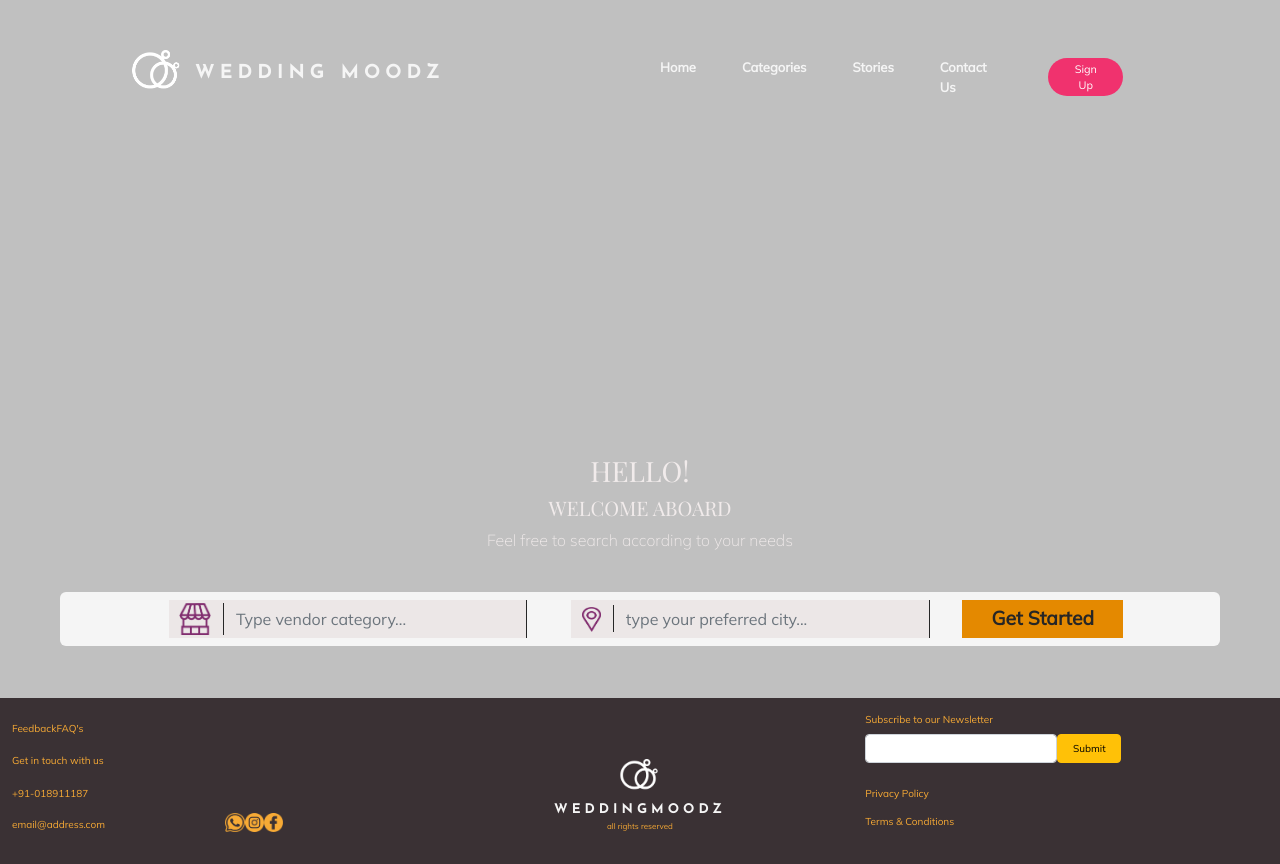
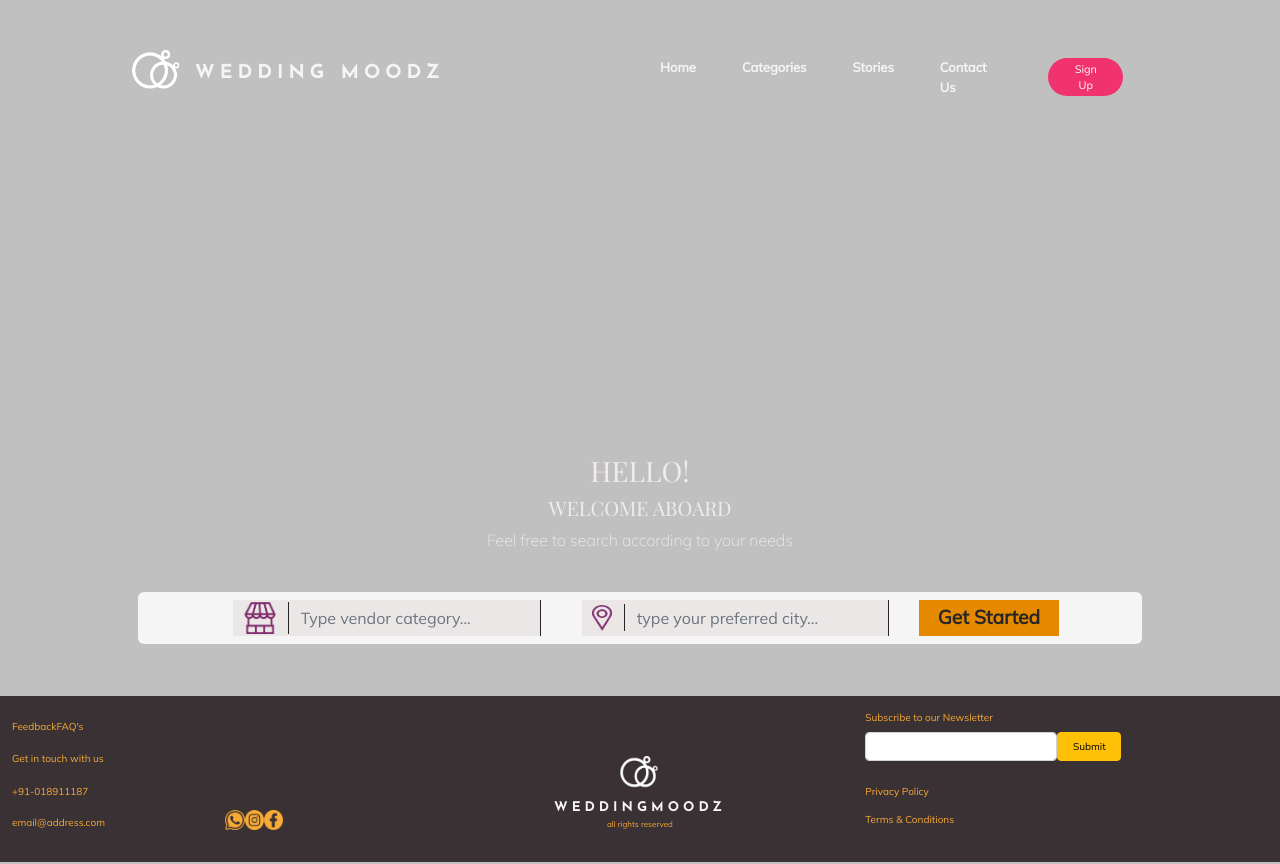
Before and after one commit to harshswamis/amakein-wedding-moodz, a React (Create React App) app: page / in a window 1280 px wide. Built offline with nearby package versions, Linux system fonts and the light colour scheme.

Commit message:
reupload the app_19102020

```diff
--- a/src/Components/Pages/Home.css
+++ b/src/Components/Pages/Home.css
@@ -27,12 +27,14 @@
   .search_row {
     background-color: whitesmoke;
     border-radius: 6px;
+    margin-right: 10%;
+    margin-left: 10%;
   }
 
   .homepage_searchbox {
-    width: 28vw;
+    width: 24vw;
     background-color: rgb(236, 231, 231);
-    padding: 0.1vw 0.8vw;
+    padding: 0vw 0.8vw;
     border: thick;
     border-color: teal;
     border-right-style: solid;
@@ -64,7 +66,7 @@
 }
 
 .get_started_button {
-  padding: 2px 25px;
+  padding: 2px 12px;
   font-size: small;
   background-color: #e48900;
   border-color: #e48900;
@@ -72,7 +74,7 @@
 }
 
 .get_started_button:hover {
- padding: 2px 25px;
+ padding: 2px 12px;
  font-size: small;
  background-color: #e48900;
  border-color: #e48900;
--- a/src/Components/Pages/Home.jsx
+++ b/src/Components/Pages/Home.jsx
@@ -27,9 +27,9 @@
 </section>
 <section>
   <div className="container-fluid">
-    <div className="row search_row mx-5 mb-5">
+    <div className="row search_row mb-5">
       <div className="col-1"></div>
-      <div className="col-10 searchbox_row">
+      <div className="col-10">
           <div className="row my-2">
             <div className="col-5">
                 <div className="d-flex align-items-center homepage_searchbox">
```
Also changed, not shown: 1 other file (tests, documents, lock files or other folders).
